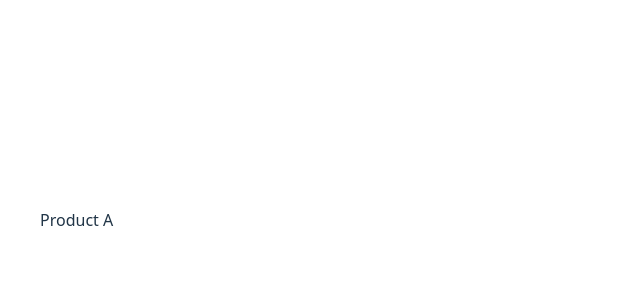
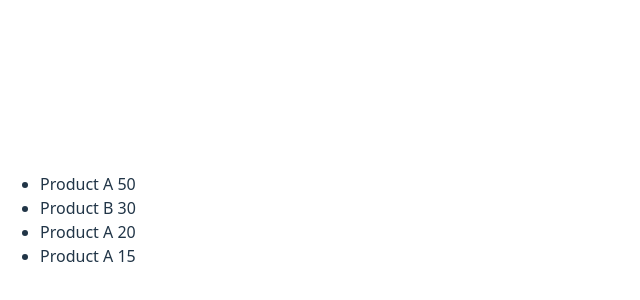
Before and after one commit to joliman89/Kata, a React (Vite) app: page / in a window 1280 px wide. Shown: the part 180-480 px from the top of the page, without its empty margins (0-640 px from the left). Built offline with nearby package versions, Linux system fonts and the light colour scheme.

Commit message:
change product to productlist and iterate through

```diff
--- a/src/App.tsx
+++ b/src/App.tsx
@@ -7,13 +7,18 @@ export type Product = {
   unitPrice: number;
 };
 
-const currentProduct: Product = {sku: "A", name: "Product A", unitPrice: 50}
+const currentProducts: Product[] = [
+  {sku: "A", name: "Product A", unitPrice: 50},
+  {sku: "B", name: "Product B", unitPrice: 30},
+  {sku: "C", name: "Product A", unitPrice: 20},
+  {sku: "D", name: "Product A", unitPrice: 15}
+];
 
 function App() {
   const [count, setCount] = useState(0)
 
   return (
-    <ProductList product={currentProduct} />
+    <ProductList products={currentProducts} />
   );
 }
 
--- a/src/components/ProductList.tsx
+++ b/src/components/ProductList.tsx
@@ -7,13 +7,17 @@ export type Product = {
 }
 
 type ProductListData = {
-  product: Product;
+  products: Product[];
 }
 
-const ProductList: React.FC<ProductListData> = ({product}) => (
+const ProductList: React.FC<ProductListData> = ({products}) => (
 
 <div>
-  <ul>{product.name}</ul>
+  <ul>{products.map((product) => (
+    <li>
+      {product.name} {product.unitPrice}
+    </li>
+  ))}</ul>
 </div>
 )
 
```
